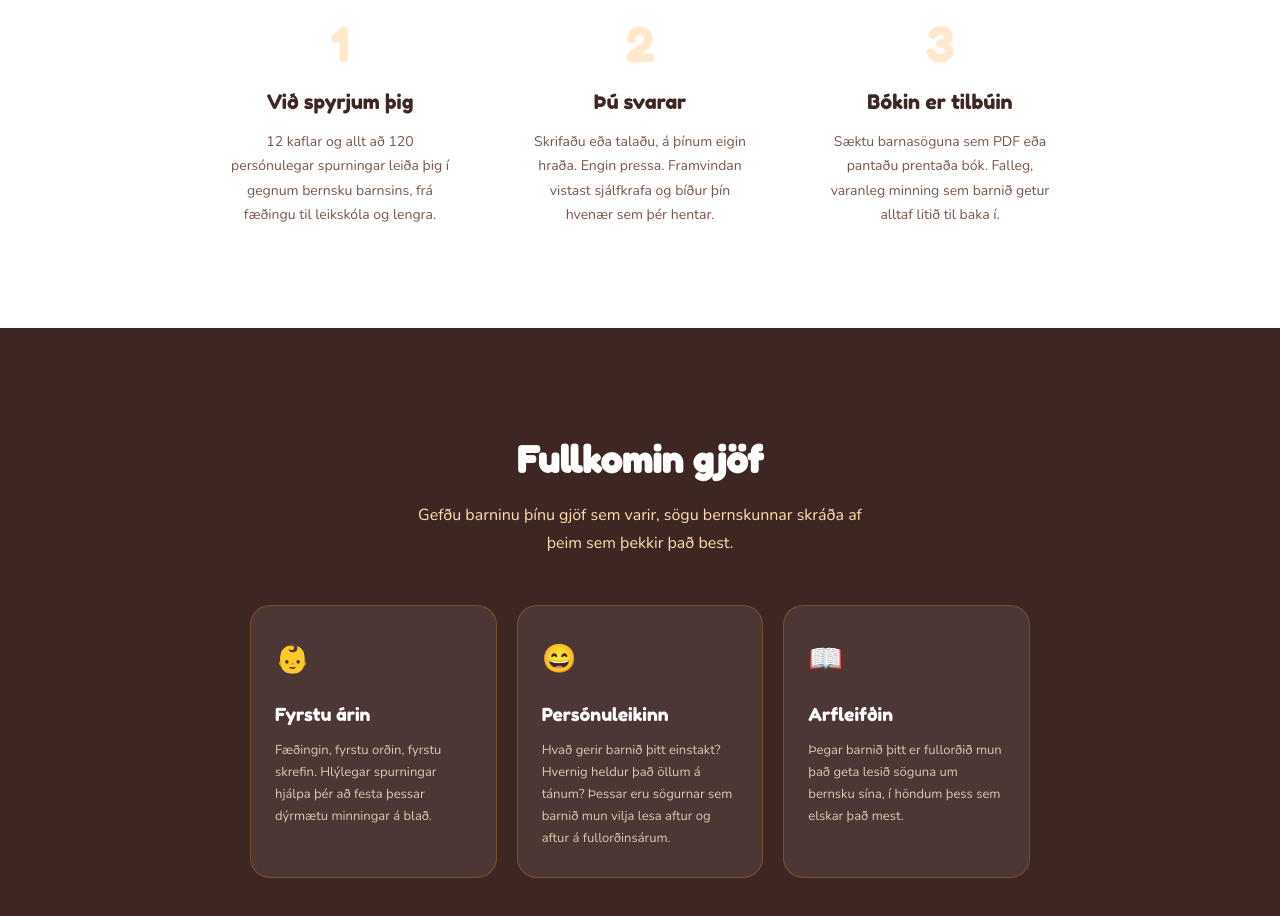
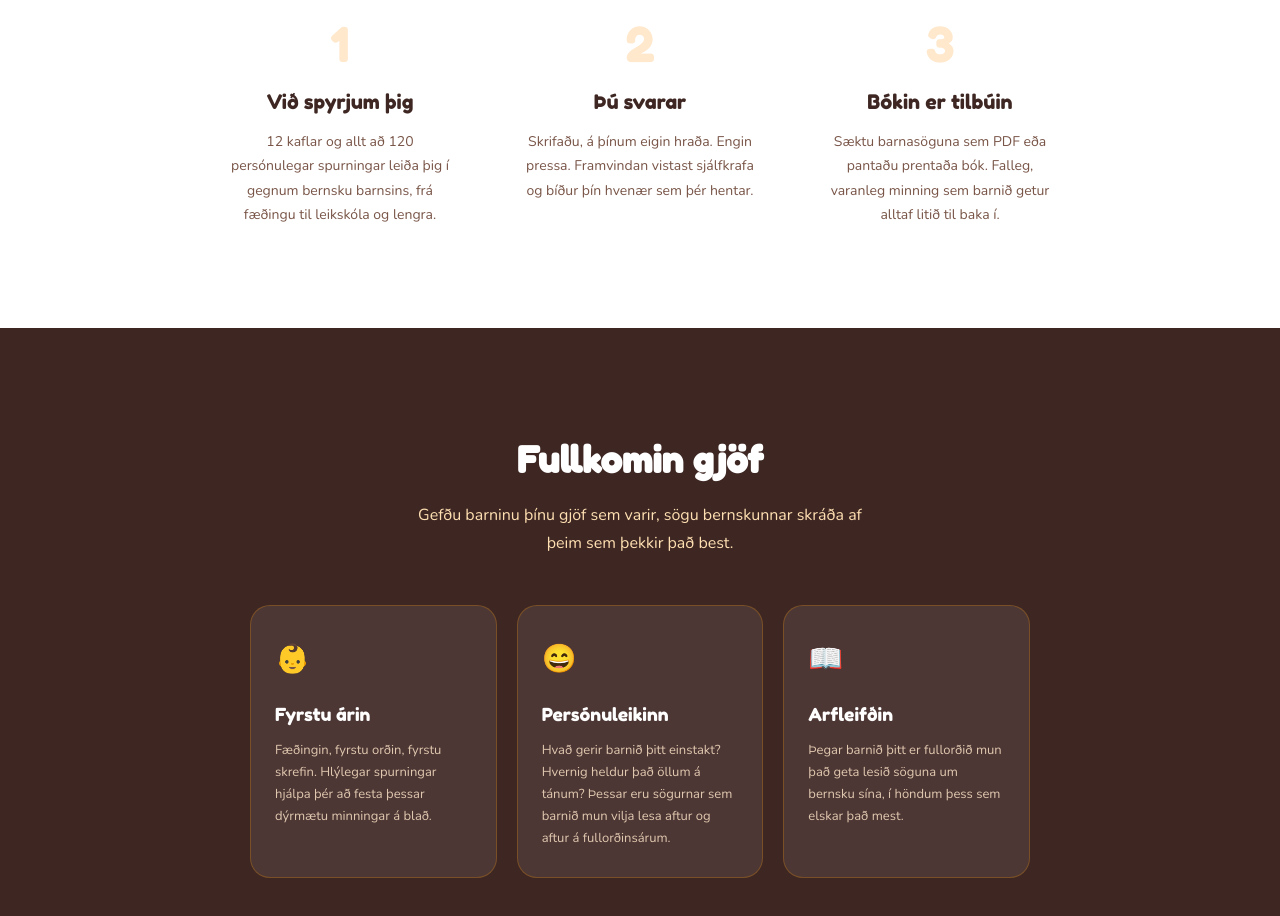
Before and after one commit to mariaagusts/barnasagan-min, a plain HTML site: page index.html in a window 1280 px wide. Shown: the part 1300-2216 px from the top of the page. Drawn offline with nearby package versions, Linux system fonts and the light colour scheme.

Commit message:
Remove voice input promise from step 2 copy

```diff
--- a/index.html
+++ b/index.html
@@ -233,7 +233,7 @@
           <span class="lang-en" style="display:none;">You answer</span>
         </div>
         <p class="step-desc">
-          <span class="lang-is">Skrifaðu eða talaðu, á þínum eigin hraða. Engin pressa. Framvindan vistast sjálfkrafa og bíður þín hvenær sem þér hentar.</span>
+          <span class="lang-is">Skrifaðu, á þínum eigin hraða. Engin pressa. Framvindan vistast sjálfkrafa og bíður þín hvenær sem þér hentar.</span>
           <span class="lang-en" style="display:none;">Type or speak, at your own pace. No pressure. Your progress saves automatically and waits for you whenever you're ready.</span>
         </p>
       </div>
```
